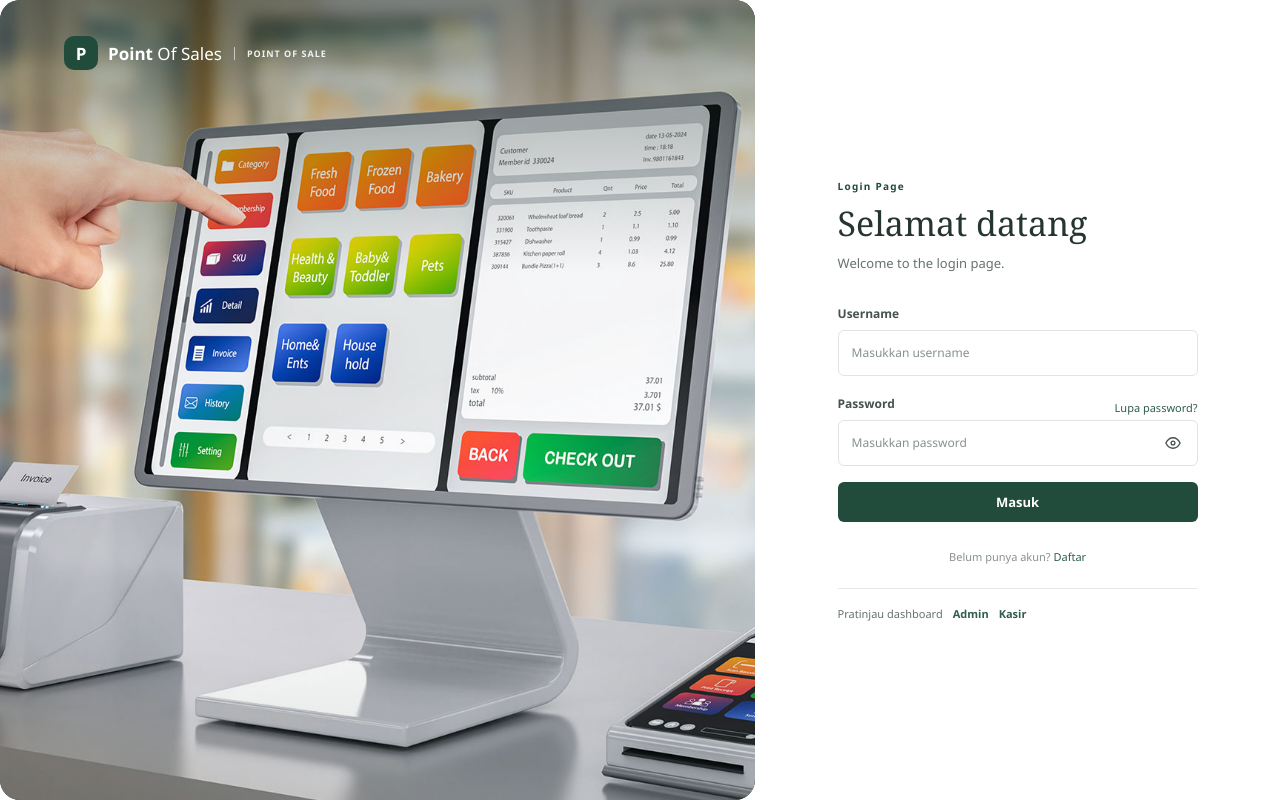
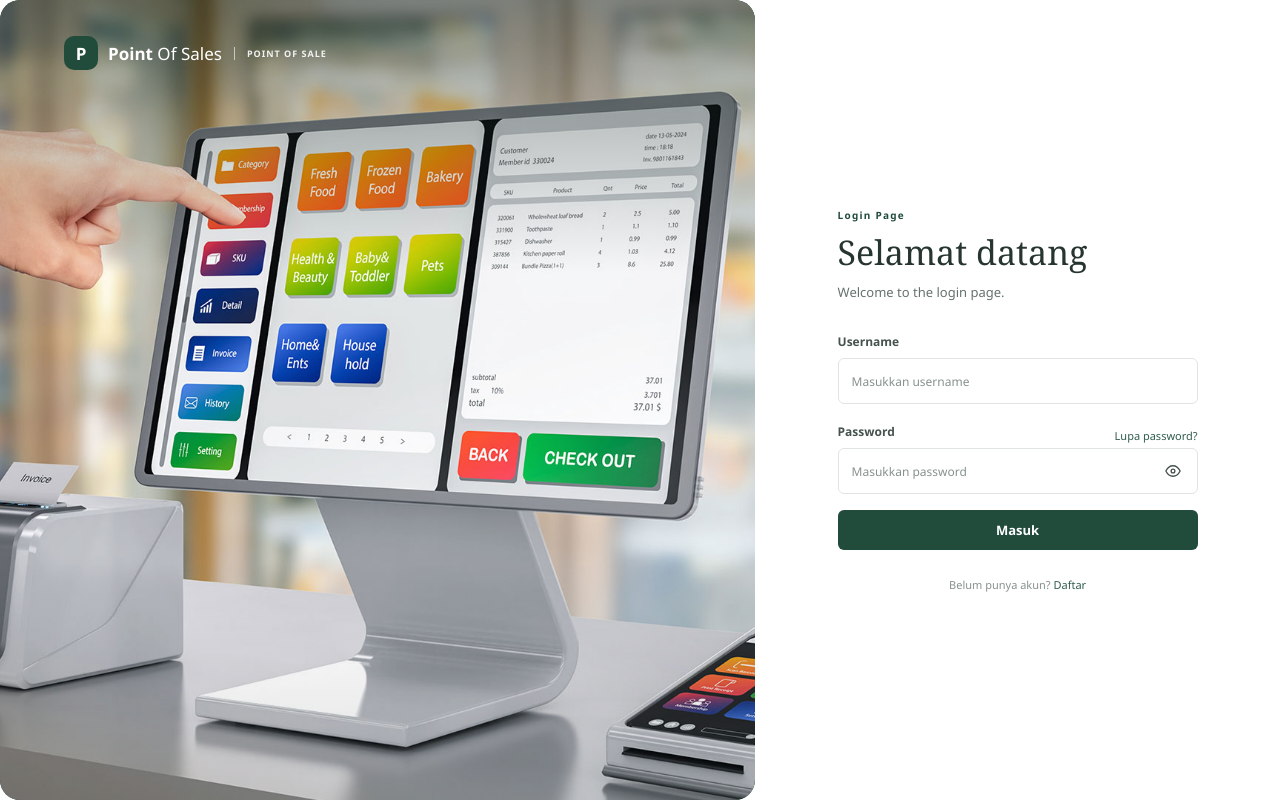
Before and after one commit to dikaalhaidar/point-of-sales-fe, a React (Vite) app: page / in a window 1280 px wide. Built offline with nearby package versions, Linux system fonts and the light colour scheme.

Commit message:
update dikit

```diff
--- a/src/App.tsx
+++ b/src/App.tsx
@@ -1,5 +1,6 @@
 import { BrowserRouter, Routes, Route, Navigate } from "react-router-dom";
 import LoginPage from "./pages/LoginPage";
+import RegisterPage from "./pages/RegisterPage";
 import DashboardPage from "./pages/dashboard/DashboardPage";
 import KategoriPage from "./pages/dashboard/KategoriPage";
 import KategoriDetailPage from "./pages/dashboard/KategoriDetailPage";
@@ -11,6 +12,7 @@
       <Routes>
         {/* Default → Login */}
         <Route path="/" element={<LoginPage />} />
+        <Route path="/register" element={<RegisterPage />} />
 
         {/* Admin */}
         <Route path="/preview/admin" element={<DashboardPage role="Admin" />} />
--- a/src/components/dashboard/Sidebar.tsx
+++ b/src/components/dashboard/Sidebar.tsx
@@ -40,6 +40,7 @@
         { label: 'Riwayat stok', path: '/preview/admin/riwayat-stok' },
       ],
     },
+
     {
       title: 'Laporan transaksi',
       items: [
@@ -58,7 +59,7 @@
         <h2>Point of Sale</h2>
       </div>
 
-      {/* Menu Utama */}
+
       <nav className="sidebar-menu">
         <Link
           to="/preview/admin"
--- a/src/pages/LoginPage.tsx
+++ b/src/pages/LoginPage.tsx
@@ -28,7 +28,7 @@
       const role = result.data.role.trim().toLowerCase()
       const destination = role === 'admin'
         ? '/preview/admin'
-        : role === 'cashier' || role === 'kasir'
+        : role === 'cashier'
           ? '/preview/cashier'
           : null
 
@@ -85,12 +85,6 @@
 
           <p className="form-footer">Belum punya akun? <a href="/register">Daftar</a></p>
 
-          <div className="demo-access">
-            <span>Pratinjau dashboard</span>
-            <a href="/preview/admin">Admin</a>
-            <a href="/preview/cashier">Kasir</a>
-          </div>
-
         </div>
       </section>
     </main>
--- a/src/style/index.css
+++ b/src/style/index.css
@@ -311,28 +311,6 @@
 
 .form-footer a {
   font-size: inherit;
-}
-
-.demo-access {
-  display: flex;
-  flex-wrap: wrap;
-  align-items: center;
-  gap: 10px;
-  margin-top: 24px;
-  padding-top: 17px;
-  border-top: 1px solid #e7ebe8;
-  color: #66736c;
-  font-size: 11px;
-}
-
-.demo-access a {
-  color: #315e4c;
-  font-weight: 600;
-  text-decoration: none;
-}
-
-.demo-access a:hover {
-  text-decoration: underline;
 }
 
 .copyright {
```
